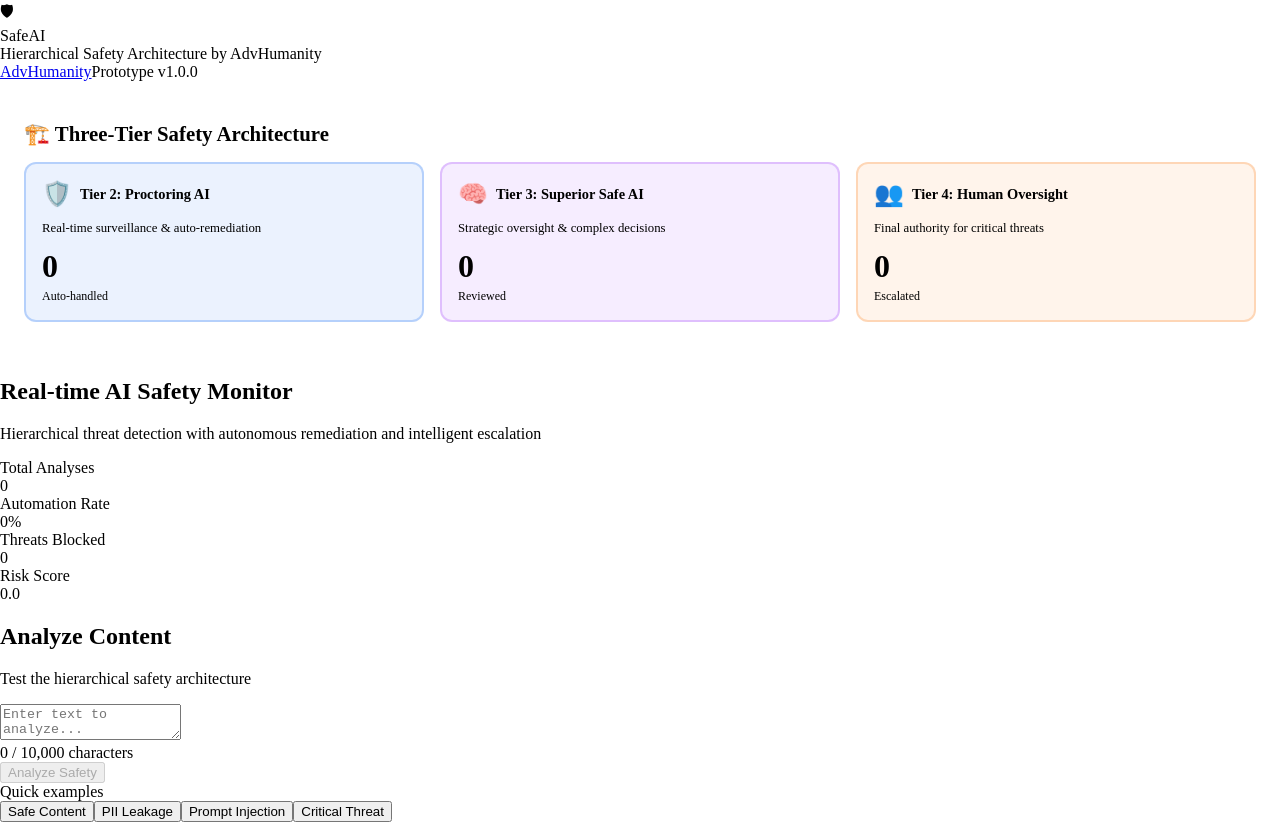
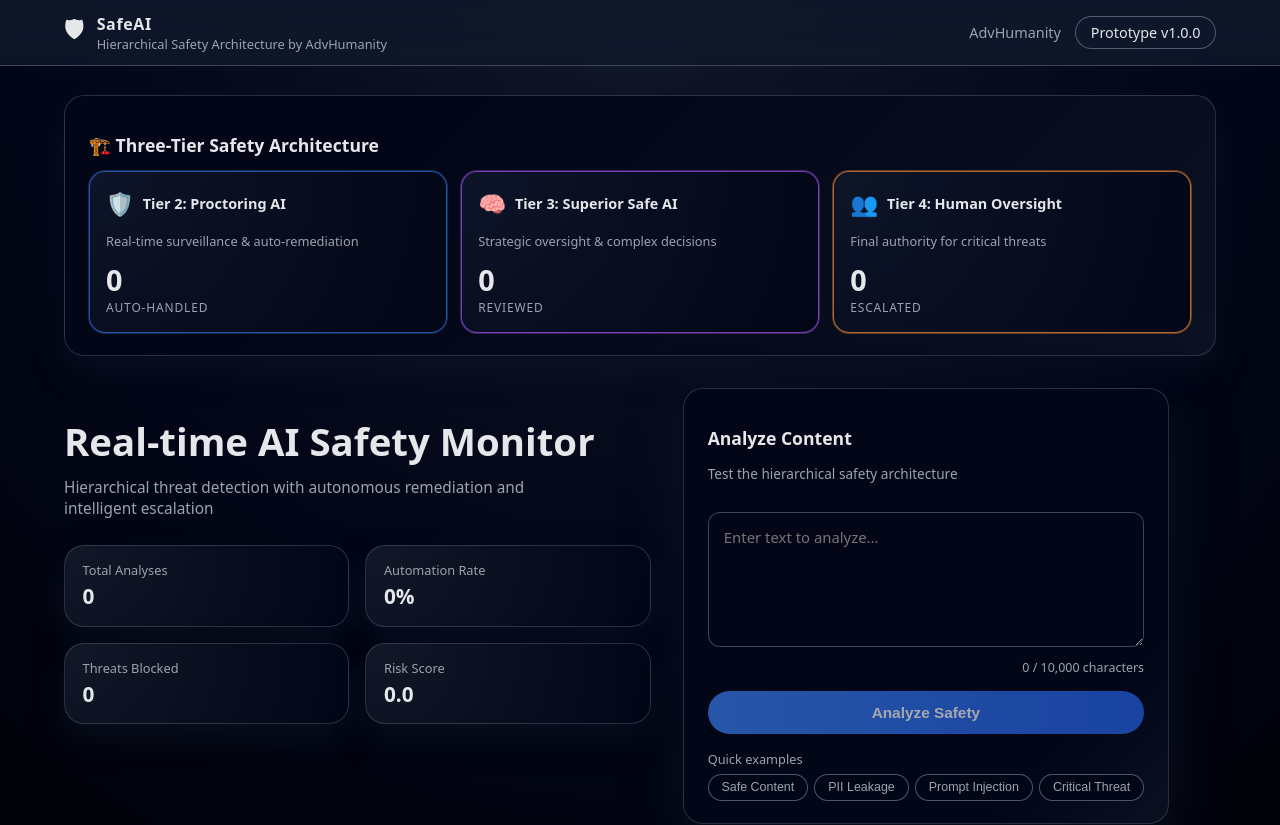
Before and after one commit to AdvHumanity/safeai-frontend, a React (Create React App) app: page / in a window 1280 px wide. Shown: the top 825 px of the page. Built offline with nearby package versions, Linux system fonts and the light colour scheme; no server answers.

Commit message:
Refine SafeAI dashboard UI and tier layout

```diff
--- a/src/App.css
+++ b/src/App.css
@@ -1,55 +1,168 @@
-/* Add to existing App.css */
+/* ------------------------------
+   Global theme
+------------------------------ */
 
-/* TIER ARCHITECTURE */
+:root {
+  --bg: #020617;
+  --bg-elevated: #0b1020;
+  --bg-soft: #111827;
+  --border-subtle: rgba(148, 163, 184, 0.25);
+  --accent: #3b82f6;
+  --accent-strong: #2563eb;
+  --text: #e5e7eb;
+  --text-soft: #9ca3af;
+  --safe: #22c55e;
+  --danger: #ef4444;
+  --warn: #f97316;
+  --radius-lg: 20px;
+  --radius-md: 14px;
+  --radius-pill: 999px;
+  --shadow-soft: 0 22px 55px rgba(15, 23, 42, 0.7);
+  --shadow-card: 0 14px 30px rgba(15, 23, 42, 0.5);
+}
+
+.app-root {
+  min-height: 100vh;
+  background: radial-gradient(circle at top, #111827 0, #020617 45%, #000 100%);
+  color: var(--text);
+  font-family: system-ui, -apple-system, BlinkMacSystemFont, "Segoe UI", sans-serif;
+}
+
+/* ------------------------------
+   Navbar
+------------------------------ */
+
+.navbar {
+  position: sticky;
+  top: 0;
+  z-index: 20;
+  backdrop-filter: blur(18px);
+  background: linear-gradient(
+    to bottom,
+    rgba(15, 23, 42, 0.96),
+    rgba(15, 23, 42, 0.86)
+  );
+  border-bottom: 1px solid rgba(148, 163, 184, 0.35);
+}
+
+.navbar-inner {
+  max-width: 1200px;
+  margin: 0 auto;
+  padding: 0.75rem 1.5rem;
+  display: flex;
+  align-items: center;
+  justify-content: space-between;
+}
+
+.brand {
+  display: flex;
+  align-items: center;
+  gap: 0.75rem;
+}
+
+.brand-mark {
+  font-size: 1.5rem;
+}
+
+.brand-name {
+  font-weight: 700;
+  letter-spacing: 0.04em;
+}
+
+.brand-subtitle {
+  font-size: 0.8rem;
+  color: var(--text-soft);
+}
+
+.nav-links {
+  display: flex;
+  align-items: center;
+  gap: 0.9rem;
+  font-size: 0.9rem;
+}
+
+.nav-links a {
+  color: var(--text-soft);
+  text-decoration: none;
+  transition: color 0.15s ease;
+}
+
+.nav-links a:hover {
+  color: #ffffff;
+}
+
+.nav-pill {
+  padding: 0.35rem 0.9rem;
+  border-radius: var(--radius-pill);
+  border: 1px solid rgba(148, 163, 184, 0.5);
+  background: rgba(15, 23, 42, 0.95);
+}
+
+/* ------------------------------
+   Page layout
+------------------------------ */
+
+.page {
+  max-width: 1200px;
+  margin: 0 auto;
+  padding: 1.8rem 1.5rem 2.5rem;
+}
+
+/* ------------------------------
+   Tier architecture strip
+------------------------------ */
+
 .tier-architecture {
   margin-bottom: 2rem;
-  padding: 1.5rem;
-  background: linear-gradient(135deg, var(--bg-elevated), var(--bg-soft));
+  padding: 1.4rem 1.5rem;
+  background: linear-gradient(135deg, #020617, #020617 30%, #0b1120 100%);
   border-radius: var(--radius-lg);
   border: 1px solid var(--border-subtle);
+  box-shadow: var(--shadow-card);
 }
 
 .tier-architecture h2 {
-  font-size: 1.3rem;
-  margin-bottom: 1rem;
+  font-size: 1.1rem;
+  margin-bottom: 0.9rem;
 }
 
 .tier-grid {
   display: grid;
-  grid-template-columns: repeat(auto-fit, minmax(250px, 1fr));
-  gap: 1rem;
+  grid-template-columns: repeat(auto-fit, minmax(240px, 1fr));
+  gap: 0.9rem;
 }
 
 .tier-card {
   padding: 1rem;
-  border-radius: 0.75rem;
-  border: 2px solid;
+  border-radius: 16px;
+  border: 1px solid var(--border-subtle);
+  background: radial-gradient(circle at top left, rgba(15, 23, 42, 0.9), #020617);
 }
 
 .tier-proctoring {
-  background: rgba(59, 130, 246, 0.1);
-  border-color: rgba(59, 130, 246, 0.3);
+  border-color: rgba(59, 130, 246, 0.6);
+  box-shadow: 0 0 0 1px rgba(59, 130, 246, 0.3);
 }
 
 .tier-superior {
-  background: rgba(168, 85, 247, 0.1);
-  border-color: rgba(168, 85, 247, 0.3);
+  border-color: rgba(168, 85, 247, 0.7);
+  box-shadow: 0 0 0 1px rgba(168, 85, 247, 0.35);
 }
 
 .tier-human {
-  background: rgba(251, 146, 60, 0.1);
-  border-color: rgba(251, 146, 60, 0.3);
+  border-color: rgba(251, 146, 60, 0.7);
+  box-shadow: 0 0 0 1px rgba(251, 146, 60, 0.35);
 }
 
 .tier-header {
   display: flex;
   align-items: center;
-  gap: 0.5rem;
-  margin-bottom: 0.5rem;
+  gap: 0.55rem;
+  margin-bottom: 0.3rem;
 }
 
 .tier-icon {
-  font-size: 1.5rem;
+  font-size: 1.4rem;
 }
 
 .tier-name {
@@ -60,24 +173,317 @@
 .tier-desc {
   font-size: 0.8rem;
   color: var(--text-soft);
-  margin-bottom: 0.75rem;
+  margin-bottom: 0.6rem;
 }
 
 .tier-stat {
-  font-size: 2rem;
+  font-size: 1.8rem;
   font-weight: 700;
-  margin-bottom: 0.25rem;
 }
 
 .tier-label {
   font-size: 0.75rem;
   color: var(--text-soft);
+  text-transform: uppercase;
+  letter-spacing: 0.07em;
 }
 
-/* THREATS */
+/* ------------------------------
+   Hero: left + right
+------------------------------ */
+
+.hero {
+  display: grid;
+  grid-template-columns: minmax(0, 1.1fr) minmax(0, 1fr);
+  gap: 2rem;
+  align-items: flex-start;
+  margin-bottom: 2.6rem;
+}
+
+.hero-left h1 {
+  font-size: 2.4rem;
+  line-height: 1.1;
+  margin-bottom: 0.75rem;
+}
+
+.hero-lead {
+  color: var(--text-soft);
+  font-size: 0.96rem;
+  max-width: 32rem;
+  margin-bottom: 1.6rem;
+}
+
+/* Stats row */
+
+.stats-grid {
+  display: grid;
+  grid-template-columns: repeat(2, minmax(0, 1fr));
+  gap: 1rem;
+}
+
+.stat-card {
+  background: radial-gradient(circle at top left, #111827, #020617);
+  border-radius: var(--radius-lg);
+  padding: 0.95rem 1.1rem;
+  border: 1px solid var(--border-subtle);
+  box-shadow: var(--shadow-card);
+}
+
+.stat-label {
+  font-size: 0.8rem;
+  color: var(--text-soft);
+  margin-bottom: 0.2rem;
+}
+
+.stat-value {
+  font-size: 1.3rem;
+  font-weight: 600;
+}
+
+/* safety level badges coming from getTierBadge() if you reuse that */
+
+.tier-proctoring.badge,
+.tier-superior.badge,
+.tier-human.badge,
+.tier-base.badge {
+  display: inline-flex;
+  padding: 0.25rem 0.7rem;
+  border-radius: var(--radius-pill);
+  font-size: 0.78rem;
+  font-weight: 500;
+}
+
+.tier-proctoring.badge {
+  background: rgba(59, 130, 246, 0.16);
+  color: #bfdbfe;
+  border: 1px solid rgba(59, 130, 246, 0.5);
+}
+
+.tier-superior.badge {
+  background: rgba(168, 85, 247, 0.16);
+  color: #e9d5ff;
+  border: 1px solid rgba(168, 85, 247, 0.5);
+}
+
+.tier-human.badge {
+  background: rgba(251, 146, 60, 0.16);
+  color: #fed7aa;
+  border: 1px solid rgba(251, 146, 60, 0.6);
+}
+
+.tier-base.badge {
+  background: rgba(148, 163, 184, 0.16);
+  color: #e5e7eb;
+}
+
+/* ------------------------------
+   Analyze panel
+------------------------------ */
+
+.hero-right {
+  display: flex;
+}
+
+.panel {
+  background: linear-gradient(135deg, #020617, #020617 35%, #020617 80%, #0b1120 100%);
+  border-radius: var(--radius-lg);
+  padding: 1.4rem 1.5rem;
+  border: 1px solid var(--border-subtle);
+  box-shadow: var(--shadow-soft);
+}
+
+.panel-header h2 {
+  font-size: 1.1rem;
+  margin-bottom: 0.25rem;
+}
+
+.panel-header p {
+  font-size: 0.85rem;
+  color: var(--text-soft);
+}
+
+.input-area {
+  width: 100%;
+  min-height: 135px;
+  margin-top: 1rem;
+  border-radius: 12px;
+  border: 1px solid rgba(148, 163, 184, 0.4);
+  padding: 0.85rem 0.95rem;
+  resize: vertical;
+  background: #020617;
+  color: #f9fafb;
+  font-size: 0.93rem;
+  font-family: inherit;
+}
+
+.input-area:focus {
+  outline: none;
+  border-color: var(--accent);
+  box-shadow: 0 0 0 1px rgba(59, 130, 246, 0.4);
+}
+
+.input-meta {
+  margin-top: 0.45rem;
+  font-size: 0.78rem;
+  color: var(--text-soft);
+  display: flex;
+  justify-content: flex-end;
+}
+
+.primary-btn {
+  width: 100%;
+  margin-top: 0.9rem;
+  border: none;
+  border-radius: 999px;
+  padding: 0.8rem 1rem;
+  font-size: 0.96rem;
+  font-weight: 600;
+  background: linear-gradient(to right, var(--accent), var(--accent-strong));
+  color: white;
+  cursor: pointer;
+  box-shadow: 0 16px 40px rgba(37, 99, 235, 0.55);
+  transition: transform 0.08s ease, box-shadow 0.08s ease, opacity 0.1s ease;
+}
+
+.primary-btn:disabled {
+  opacity: 0.65;
+  cursor: default;
+  box-shadow: none;
+}
+
+.primary-btn:not(:disabled):hover {
+  transform: translateY(-1px);
+  box-shadow: 0 22px 55px rgba(37, 99, 235, 0.7);
+}
+
+/* alerts */
+
+.alert {
+  margin-top: 0.7rem;
+  padding: 0.6rem 0.7rem;
+  border-radius: 0.7rem;
+  font-size: 0.82rem;
+}
+
+.alert-error {
+  background: rgba(239, 68, 68, 0.14);
+  color: #fecaca;
+  border: 1px solid rgba(239, 68, 68, 0.4);
+}
+
+/* examples */
+
+.examples {
+  margin-top: 1rem;
+}
+
+.examples-label {
+  font-size: 0.8rem;
+  color: var(--text-soft);
+  margin-bottom: 0.35rem;
+}
+
+.examples-chips {
+  display: flex;
+  flex-wrap: wrap;
+  gap: 0.4rem;
+}
+
+.chip {
+  border-radius: var(--radius-pill);
+  padding: 0.35rem 0.8rem;
+  font-size: 0.78rem;
+  border: 1px solid rgba(148, 163, 184, 0.5);
+  background: #020617;
+  color: var(--text-soft);
+  cursor: pointer;
+  transition: background 0.12s ease, color 0.12s ease, border-color 0.12s ease;
+}
+
+.chip:hover {
+  border-color: var(--accent);
+  color: #e5e7eb;
+  background: rgba(37, 99, 235, 0.16);
+}
+
+/* ------------------------------
+   Results section
+------------------------------ */
+
+.results-section {
+  margin-top: 0.5rem;
+}
+
+.section-heading h2 {
+  font-size: 1.2rem;
+  margin-bottom: 0.1rem;
+}
+
+.section-heading p {
+  font-size: 0.86rem;
+  color: var(--text-soft);
+}
+
+.results-grid {
+  display: grid;
+  grid-template-columns: minmax(0, 1.2fr) minmax(0, 1fr);
+  gap: 1.4rem;
+  margin-top: 1.2rem;
+}
+
+.history-panel {
+  /* spans full width on small screens via media query */
+}
+
+.muted {
+  color: var(--text-soft);
+  font-size: 0.87rem;
+}
+
+/* summary rows + badges */
+
+.summary-row {
+  display: flex;
+  justify-content: space-between;
+  gap: 1rem;
+  margin-top: 0.6rem;
+  font-size: 0.9rem;
+}
+
+.summary-label {
+  color: var(--text-soft);
+}
+
+.summary-value {
+  font-weight: 600;
+}
+
+.badge {
+  display: inline-flex;
+  align-items: center;
+  padding: 0.25rem 0.7rem;
+  border-radius: var(--radius-pill);
+  font-size: 0.78rem;
+  font-weight: 500;
+}
+
+.badge-safe {
+  background: rgba(34, 197, 94, 0.16);
+  color: #bbf7d0;
+  border: 1px solid rgba(34, 197, 94, 0.4);
+}
+
+.badge-unsafe {
+  background: rgba(239, 68, 68, 0.18);
+  color: #fecaca;
+  border: 1px solid rgba(239, 68, 68, 0.45);
+}
+
+/* threats list */
+
 .threats-list {
-  margin-top: 1rem;
-  padding-top: 1rem;
+  margin-top: 1.1rem;
+  padding-top: 0.9rem;
   border-top: 1px solid var(--border-subtle);
 }
 
@@ -87,10 +493,10 @@
 }
 
 .threat-item {
-  background: rgba(15, 23, 42, 0.5);
-  padding: 0.75rem;
-  border-radius: 0.5rem;
-  margin-bottom: 0.5rem;
+  background: rgba(15, 23, 42, 0.7);
+  padding: 0.75rem 0.8rem;
+  border-radius: 0.6rem;
+  margin-bottom: 0.6rem;
   border: 1px solid var(--border-subtle);
 }
 
@@ -109,39 +515,142 @@
   text-transform: uppercase;
 }
 
-.severity-minimal { background: rgba(156, 163, 175, 0.2); color: #9ca3af; }
-.severity-low { background: rgba(234, 179, 8, 0.2); color: #eab308; }
-.severity-medium { background: rgba(249, 115, 22, 0.2); color: #f97316; }
-.severity-high { background: rgba(239, 68, 68, 0.2); color: #ef4444; }
-.severity-critical { background: rgba(220, 38, 38, 0.3); color: #fca5a5; }
+.severity-minimal { background: rgba(148, 163, 184, 0.2); color: #e5e7eb; }
+.severity-low { background: rgba(34, 197, 94, 0.18); color: #bbf7d0; }
+.severity-medium { background: rgba(234, 179, 8, 0.25); color: #facc15; }
+.severity-high { background: rgba(249, 115, 22, 0.25); color: #fed7aa; }
+.severity-critical { background: rgba(239, 68, 68, 0.35); color: #fecaca; }
 
 .fix-applied {
-  margin-top: 0.5rem;
-  padding: 0.4rem 0.6rem;
-  background: rgba(34, 197, 94, 0.1);
-  border-radius: 0.4rem;
-  font-size: 0.75rem;
+  margin-top: 0.45rem;
+  padding: 0.4rem 0.55rem;
+  background: rgba(34, 197, 94, 0.12);
+  border-radius: 0.45rem;
+  font-size: 0.78rem;
   color: var(--safe);
 }
 
+/* Superior AI decision block */
+
 .superior-decision {
-  margin-top: 1rem;
+  margin-top: 1.1rem;
   padding: 1rem;
-  background: rgba(168, 85, 247, 0.1);
-  border-radius: 0.5rem;
-  border: 1px solid rgba(168, 85, 247, 0.3);
+  background: rgba(168, 85, 247, 0.13);
+  border-radius: 0.65rem;
+  border: 1px solid rgba(168, 85, 247, 0.5);
 }
 
 .superior-decision h4 {
   font-size: 0.9rem;
-  margin-bottom: 0.5rem;
+  margin-bottom: 0.4rem;
 }
 
 .escalation-notice {
-  margin-top: 0.75rem;
-  padding: 0.6rem;
-  background: rgba(251, 146, 60, 0.15);
-  border-radius: 0.4rem;
+  margin-top: 0.7rem;
+  padding: 0.55rem 0.7rem;
+  background: rgba(251, 146, 60, 0.18);
+  border-radius: 0.45rem;
   font-size: 0.8rem;
-  color: #fb923c;
+  color: #fed7aa;
 }
+
+/* history list */
+
+.history-list {
+  list-style: none;
+  margin: 0;
+  padding: 0;
+  display: grid;
+  gap: 0.7rem;
+  font-size: 0.86rem;
+}
+
+.history-item {
+  padding: 0.75rem 0.8rem;
+  border-radius: 0.75rem;
+  background: rgba(15, 23, 42, 0.9);
+  border: 1px solid var(--border-subtle);
+}
+
+.history-top {
+  display: flex;
+  justify-content: space-between;
+  align-items: center;
+  margin-bottom: 0.35rem;
+}
+
+.history-id {
+  font-family: ui-monospace, SFMono-Regular, Menlo, Monaco, Consolas, "Liberation Mono", "Courier New",
+    monospace;
+  font-size: 0.75rem;
+  color: var(--text-soft);
+}
+
+.history-text {
+  margin: 0;
+  color: #e5e7eb;
+}
+
+.history-meta {
+  display: flex;
+  justify-content: space-between;
+  margin-top: 0.35rem;
+  color: var(--text-soft);
+  font-size: 0.78rem;
+}
+
+/* ------------------------------
+   Footer
+------------------------------ */
+
+.footer {
+  margin-top: 2.1rem;
+  padding-top: 0.9rem;
+  border-top: 1px solid rgba(148, 163, 184, 0.35);
+  display: flex;
+  justify-content: space-between;
+  gap: 0.6rem;
+  font-size: 0.78rem;
+  color: var(--text-soft);
+}
+
+/* ------------------------------
+   Responsive
+------------------------------ */
+
+@media (max-width: 960px) {
+  .hero {
+    grid-template-columns: minmax(0, 1fr);
+  }
+
+  .results-grid {
+    grid-template-columns: minmax(0, 1fr);
+  }
+
+  .history-panel {
+    grid-column: 1 / -1;
+  }
+
+  .footer {
+    flex-direction: column;
+    align-items: flex-start;
+  }
+}
+
+@media (max-width: 640px) {
+  .navbar-inner {
+    padding-inline: 1rem;
+  }
+
+  .page {
+    padding-inline: 1rem;
+  }
+
+  .hero-left h1 {
+    font-size: 2rem;
+  }
+
+  .stats-grid {
+    grid-template-columns: minmax(0, 1fr);
+  }
+}
```
